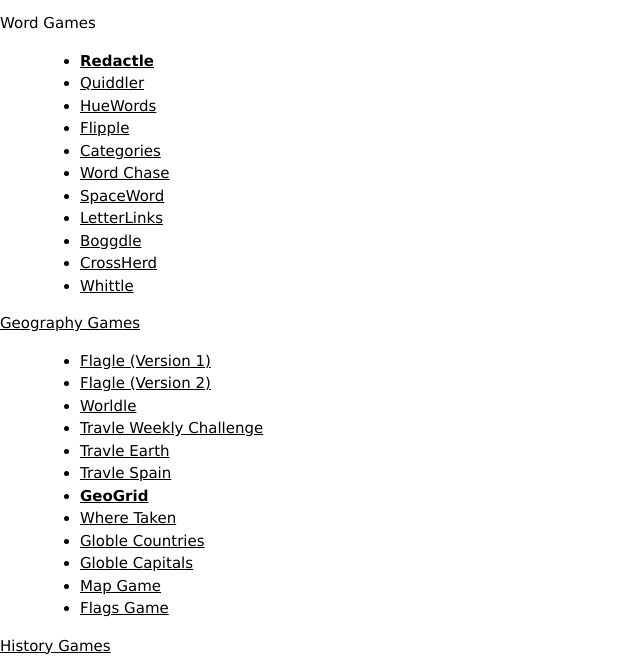
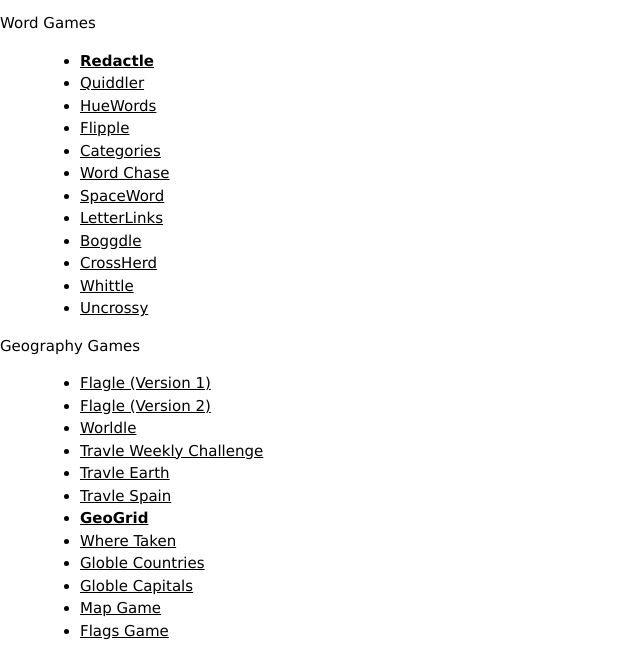
Before and after one commit to elbrujohalcon/elbrujohalcon.github.com, a plain HTML site: page daily-games.html in a window 1280 px wide. Shown: the part 113-773 px from the top of the page, without its empty margins (0-640 px from the left). Drawn offline with nearby package versions, Linux system fonts and the light colour scheme.

Commit message:
Add Uncrossy game link to daily-games.html

```diff
--- a/daily-games.html
+++ b/daily-games.html
@@ -22,6 +22,7 @@
                 <li><a href="https://simenmh.com/boggdle" target="_blank">Boggdle</a></li>
                 <li><a href="https://crossherd.clevergoat.com/" target="_blank">CrossHerd</a></li>
                 <li><a href="https://playwhittle.com/" target="_blank">Whittle</li>
+                <li><a href="https://uncrossy.com/" target="_blank">Uncrossy</a></li>
             </ul>
         </dd>
         <dt>Geography Games</dt>
```
